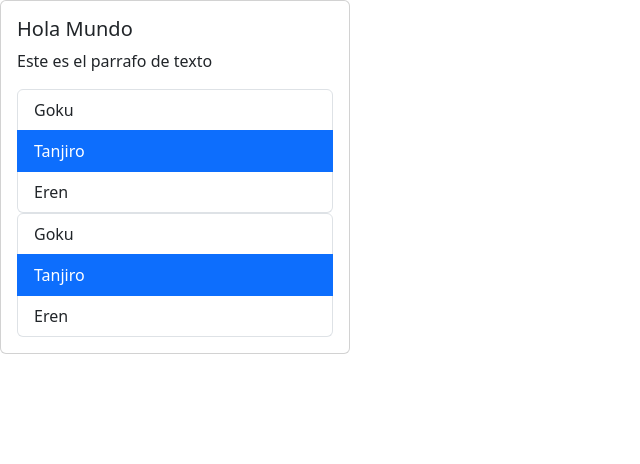
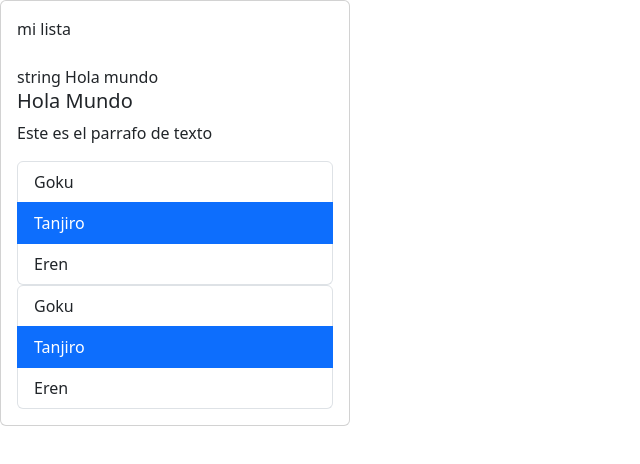
Before and after one commit to Isaac-Torres-dev/React-App, a React (Vite) app: page / in a window 1280 px wide. Shown: the top 464 px of the page, without its empty margins (0-640 px from the left). Built offline with nearby package versions, Linux system fonts and the light colour scheme.

Commit message:
Truthy y falsy en React
se ve el short circuit operator

```diff
--- a/src/App.tsx
+++ b/src/App.tsx
@@ -5,6 +5,7 @@ import List from "./components/List";
 
 function App() {
   const list = ["Goku", "Tanjiro", "Eren"];
+  const list2: string[] = [];
   const handleSelect = (elemento: string) => {
     console.log("imprimiendo", elemento);
   };
@@ -14,6 +15,16 @@ function App() {
 
   return (
     <Card>
+      {/* {"" && "string vacio"} //short circuit operator
+      {undefined && "indefinido"}
+      {null && "nulo"}
+      {false && "falso"}
+      {0 && "Cero"} debemos evitar evaluar con cero*/}
+      {list.length && "mi lista "}
+      <br />
+      {list2.length !== 0 && "mi lista 2"} {/* evitar hacer esto */}
+      <br />
+      {"Hola mundo" && "string Hola mundo"}
       <CardBody title="Hola Mundo" text="Este es el parrafo de texto" />
       <List data={list} onSelect={handleSelect} />
       <List data={list} onSelect={handleSelect2} />
```
